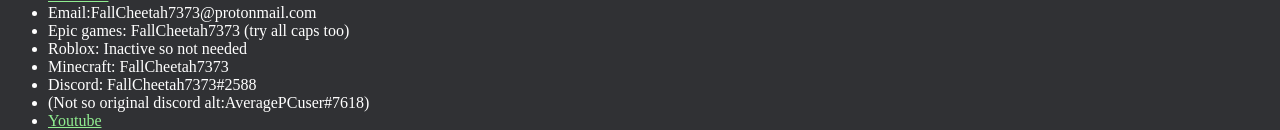
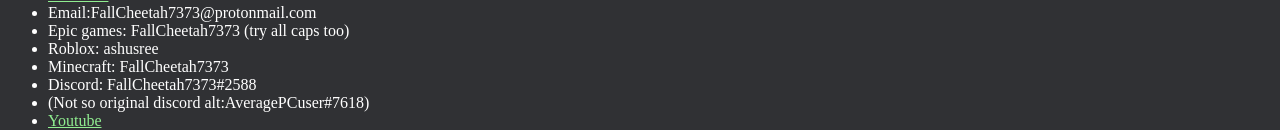
Before and after one commit to FallCheetah7373/FallCheetah7373.github.io, a plain HTML site: page index.html in a window 1280 px wide. Shown: the part 189-319 px from the top of the page. Drawn offline with Linux system fonts and the light colour scheme.

Commit message:
Update index.html

```diff
--- a/index.html
+++ b/index.html
@@ -16,7 +16,7 @@
     <li><a href="https://modrinth.com/user/FallCheetah7373">Modrinth</a> </li>
     <li>Email:FallCheetah7373@protonmail.com </li>
     <li>Epic games: FallCheetah7373 (try all caps too) </li>
-    <li>Roblox: Inactive so not needed </li>
+    <li>Roblox: ashusree </li>
     <li>Minecraft: FallCheetah7373 </li>
     <li>Discord: FallCheetah7373#2588  </li>
     <li>(Not so original discord alt:AveragePCuser#7618)</li>
```
